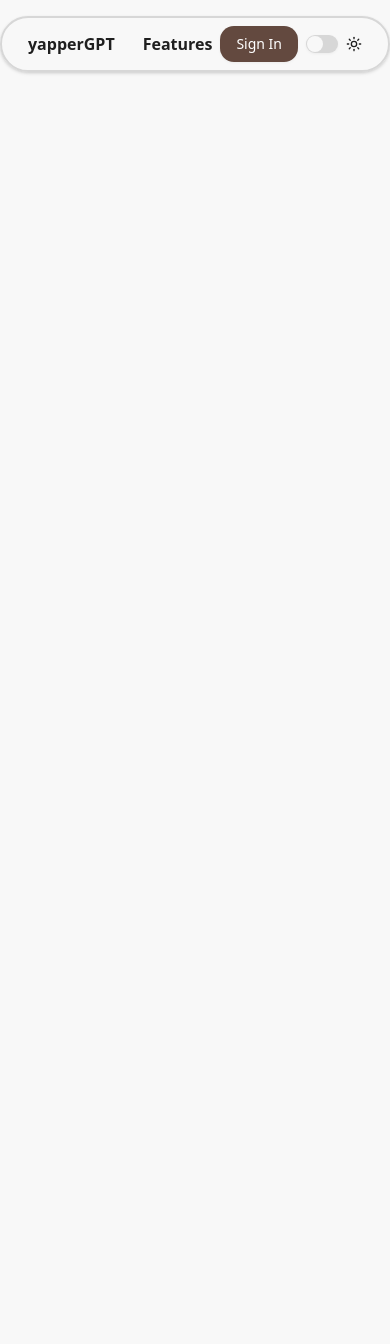
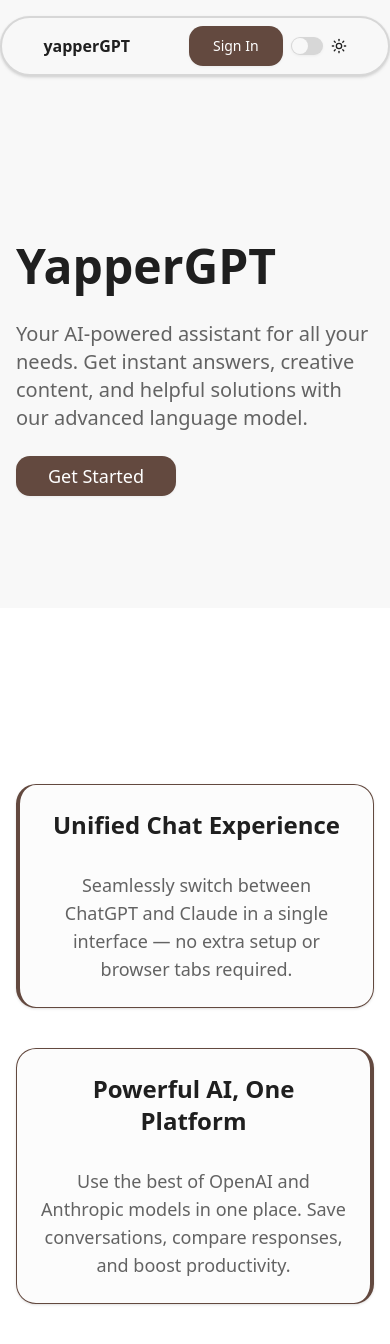
Before and after one commit to AdnanOmerbasic/YapperGPT, a Next.js app: page / in a window 390 px wide. Shown: the top 1344 px of the page. Before the commit the page ends 844 px from the top, so only its background shows below. Built offline with nearby package versions, Linux system fonts and the light colour scheme.

Commit message:
add landing page components and update navbar design

```diff
--- a/eslint.config.mjs
+++ b/eslint.config.mjs
@@ -45,7 +45,7 @@
       ],
       'import/no-duplicates': 'error',
       'no-console': 'warn',
-      'next/no-img-element': 'off',
+      '@next/next/no-img-element': 'off',
     },
   },
 ];
--- a/src/app/_navigation/nav/navbar.tsx
+++ b/src/app/_navigation/nav/navbar.tsx
@@ -1,11 +1,11 @@
 import Link from 'next/link';
 import { ThemeSwitcher } from '@/app/_providers/theme-switcher';
 import { Button } from '@/components/ui/button';
-import { featuresSection, homePage, signInPage } from '@/lib/paths';
+import { homePage, signInPage } from '@/lib/paths';
 
 export const Navbar = () => {
   return (
-    <header className="sticky z-50 mx-auto mt-4 max-w-7xl rounded-full border-2 py-2 shadow-md">
+    <header className="bg-background sticky top-4 z-50 mx-auto mt-4 max-w-7xl rounded-full border-2 py-2 shadow-md">
       <div>
         <nav className="flex items-center justify-around px-4">
           <div className="flex pr-2">
@@ -14,13 +14,8 @@
             </Link>
           </div>
           <div className="flex items-center space-x-2 sm:space-x-8">
-            <ul className="cursor-pointer font-semibold">
-              <li>
-                <Link href={featuresSection()}>Features</Link>
-              </li>
-            </ul>
             <Link href={signInPage()}>
-              <Button className="px-4 sm:px-12">Sign In</Button>
+              <Button size="lg">Sign In</Button>
             </Link>
             <ThemeSwitcher />
           </div>
--- a/src/app/globals.css
+++ b/src/app/globals.css
@@ -153,7 +153,7 @@
   --font-mono:
     ui-monospace, SFMono-Regular, Menlo, Monaco, Consolas, 'Liberation Mono',
     'Courier New', monospace;
-  --radius: 0.5rem;
+  --radius: 1rem;
   --shadow-2xs: 0 1px 3px 0px hsl(0 0% 0% / 0.05);
   --shadow-xs: 0 1px 3px 0px hsl(0 0% 0% / 0.05);
   --shadow-sm:
--- a/src/app/page.tsx
+++ b/src/app/page.tsx
@@ -1,3 +1,5 @@
+import { LandingPage } from '@/components/landing-page/landing-page';
+
 export default function Home() {
-  return <></>;
+  return <LandingPage />;
 }
--- /dev/null
+++ b/src/components/landing-page/landing-page.tsx
@@ -0,0 +1,11 @@
+import { FeatureSection } from './sections/feature-section';
+import { HeroSection } from './sections/hero-section';
+
+export const LandingPage = () => {
+  return (
+    <>
+      <HeroSection />
+      <FeatureSection />
+    </>
+  );
+};
--- /dev/null
+++ b/src/components/landing-page/sections/feature-section.tsx
@@ -0,0 +1,39 @@
+import { Card, CardContent, CardHeader } from '../../ui/card';
+
+export const FeatureSection = () => {
+  return (
+    <section className="dark:bg-muted relative w-full bg-white px-4 py-28">
+      <div className="container mx-auto pt-16">
+        <div className="flex flex-1 flex-col items-center justify-center space-y-10 lg:flex-row lg:space-y-0 lg:space-x-32">
+          <Card className="border-primary bg-muted/20 max-w-lg border-l-4 transition-all duration-300 ease-in-out hover:scale-105">
+            <CardHeader className="text-center">
+              <h3 className="text-2xl font-semibold">
+                Unified Chat Experience
+              </h3>
+            </CardHeader>
+            <CardContent className="text-muted-foreground text-center">
+              <p className="text-lg">
+                Seamlessly switch between ChatGPT and Claude in a single
+                interface — no extra setup or browser tabs required.
+              </p>
+            </CardContent>
+          </Card>
+
+          <Card className="border-primary bg-muted/20 max-w-lg border-r-4 transition-all duration-300 ease-in-out hover:scale-105">
+            <CardHeader className="text-center">
+              <h3 className="text-foreground text-2xl font-semibold">
+                Powerful AI, One Platform
+              </h3>
+            </CardHeader>
+            <CardContent className="text-muted-foreground text-center">
+              <p className="text-lg">
+                Use the best of OpenAI and Anthropic models in one place. Save
+                conversations, compare responses, and boost productivity.
+              </p>
+            </CardContent>
+          </Card>
+        </div>
+      </div>
+    </section>
+  );
+};
--- /dev/null
+++ b/src/components/landing-page/sections/hero-section.tsx
@@ -0,0 +1,32 @@
+import Link from 'next/link';
+import { signUpPage } from '@/lib/paths';
+import { Button } from '../../ui/button';
+
+export const HeroSection = () => {
+  return (
+    <section className="h-full w-full px-4 py-28 md:px-10">
+      <div className="container mx-auto flex flex-1 flex-col items-center justify-center gap-12 pt-12 lg:flex-row lg:space-x-10">
+        <div className="max-w-lg">
+          <h1 className="text-5xl leading-tight font-bold">YapperGPT</h1>
+          <p className="text-muted-foreground mt-6 text-xl">
+            Your AI-powered assistant for all your needs. Get instant answers,
+            creative content, and helpful solutions with our advanced language
+            model.
+          </p>
+          <Link href={signUpPage()}>
+            <Button size="lg" className="mt-6 px-8 py-4 text-lg">
+              Get Started
+            </Button>
+          </Link>
+        </div>
+        <div className="hidden lg:block">
+          <img
+            src="img/chat-preview.png"
+            alt="YapperGPT chat preview"
+            className="h-96 rotate-6 rounded-2xl shadow-xl transition-all duration-300 hover:scale-105 hover:rotate-12"
+          />
+        </div>
+      </div>
+    </section>
+  );
+};
--- /dev/null
+++ b/src/components/ui/card.tsx
@@ -0,0 +1,92 @@
+import * as React from 'react';
+
+import { cn } from '@/lib/utils';
+
+function Card({ className, ...props }: React.ComponentProps<'div'>) {
+  return (
+    <div
+      data-slot="card"
+      className={cn(
+        'bg-card text-card-foreground flex flex-col gap-6 rounded-xl border py-6 shadow-sm',
+        className
+      )}
+      {...props}
+    />
+  );
+}
+
+function CardHeader({ className, ...props }: React.ComponentProps<'div'>) {
+  return (
+    <div
+      data-slot="card-header"
+      className={cn(
+        '@container/card-header grid auto-rows-min grid-rows-[auto_auto] items-start gap-1.5 px-6 has-data-[slot=card-action]:grid-cols-[1fr_auto] [.border-b]:pb-6',
+        className
+      )}
+      {...props}
+    />
+  );
+}
+
+function CardTitle({ className, ...props }: React.ComponentProps<'div'>) {
+  return (
+    <div
+      data-slot="card-title"
+      className={cn('leading-none font-semibold', className)}
+      {...props}
+    />
+  );
+}
+
+function CardDescription({ className, ...props }: React.ComponentProps<'div'>) {
+  return (
+    <div
+      data-slot="card-description"
+      className={cn('text-muted-foreground text-sm', className)}
+      {...props}
+    />
+  );
+}
+
+function CardAction({ className, ...props }: React.ComponentProps<'div'>) {
+  return (
+    <div
+      data-slot="card-action"
+      className={cn(
+        'col-start-2 row-span-2 row-start-1 self-start justify-self-end',
+        className
+      )}
+      {...props}
+    />
+  );
+}
+
+function CardContent({ className, ...props }: React.ComponentProps<'div'>) {
+  return (
+    <div
+      data-slot="card-content"
+      className={cn('px-6', className)}
+      {...props}
+    />
+  );
+}
+
+function CardFooter({ className, ...props }: React.ComponentProps<'div'>) {
+  return (
+    <div
+      data-slot="card-footer"
+      className={cn('flex items-center px-6 [.border-t]:pt-6', className)}
+      {...props}
+    />
+  );
+}
+
+export {
+  Card,
+  CardHeader,
+  CardFooter,
+  CardTitle,
+  CardAction,
+  CardDescription,
+  CardContent,
+};
--- a/src/lib/paths.ts
+++ b/src/lib/paths.ts
@@ -1,4 +1,6 @@
 // Navbar
 export const homePage = () => '/';
-export const featuresSection = () => '/#features';
 export const signInPage = () => '/sign-in';
+
+// Sign Up
+export const signUpPage = () => '/sign-up';
```
Also changed, not shown: public/img/chat-preview.png (added).
